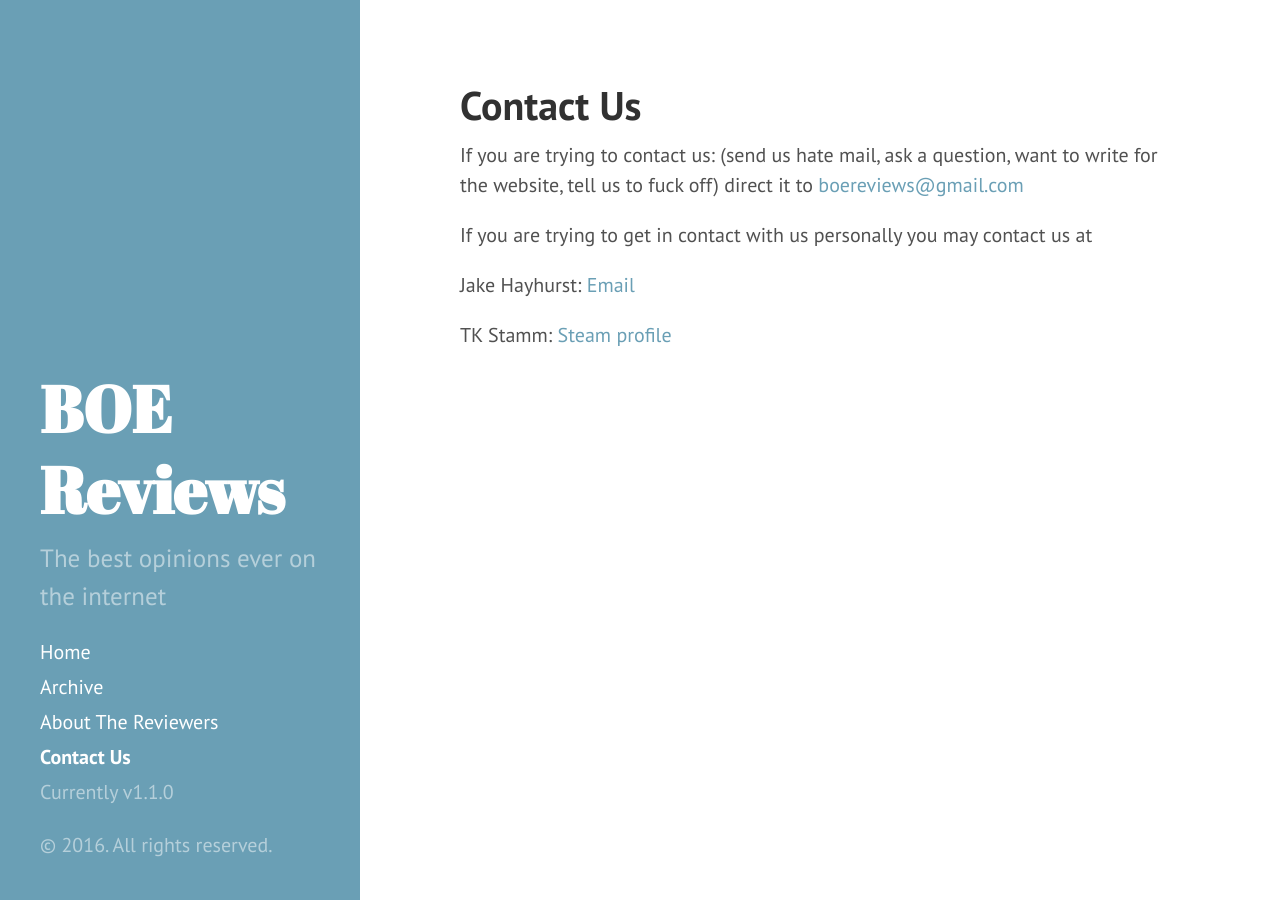
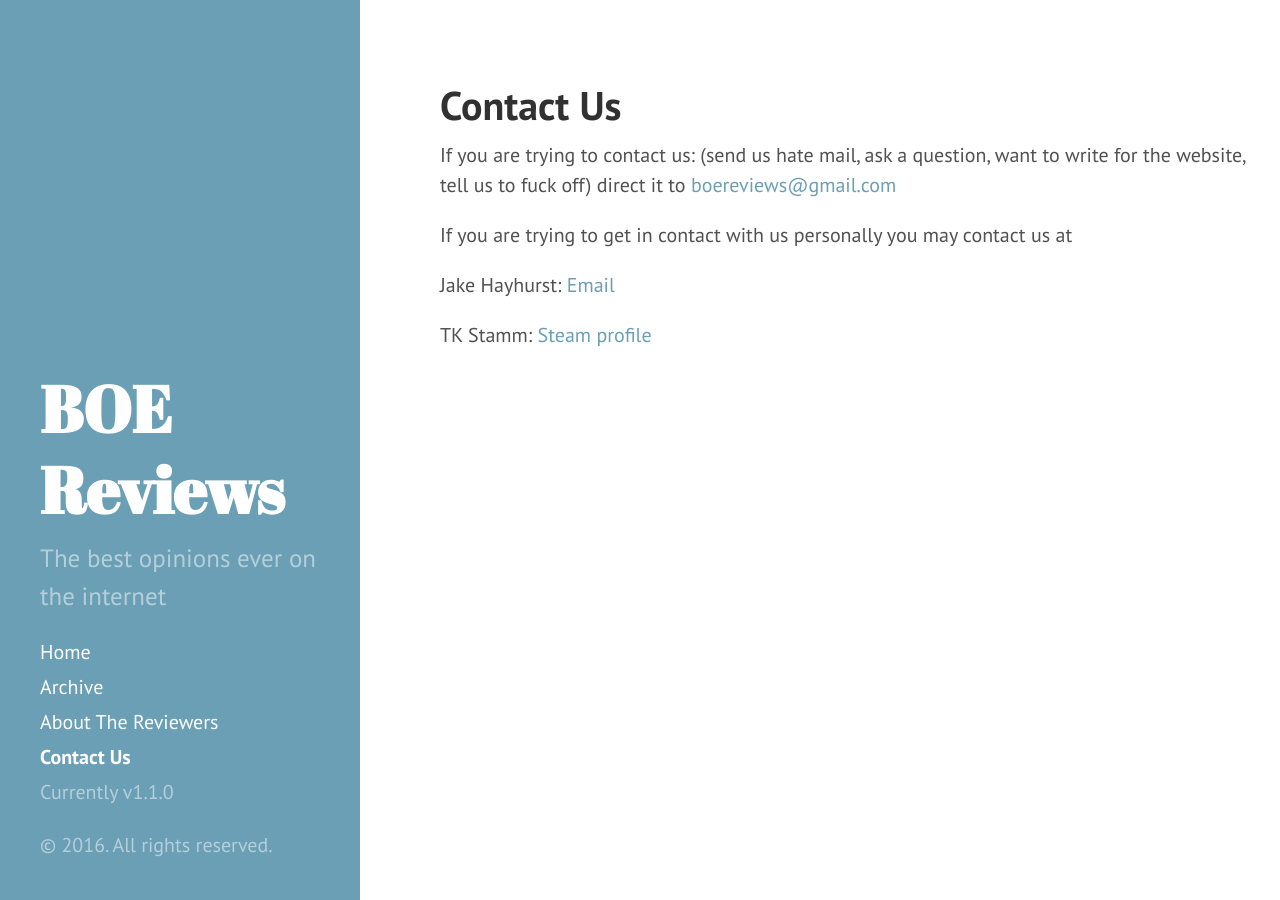
Before and after one commit to LordFluffyPants/LordFluffyPants.github.io, a Jekyll site: the page built from contact.md, in a window 1280 px wide. Built offline with Jekyll 4.4.1, drawn with Linux system fonts in a browser that asks for light colours.

Commit message:
website support for wider monitors

```diff
--- a/public/css/hyde.css
+++ b/public/css/hyde.css
@@ -121,6 +121,8 @@
  * with a 25%-wide `.sidebar`.
  */
 
+/** This Block updates the page and stops it from adjusting to wide monitors
+*/
  .content {
    padding-top:    4rem;
    padding-bottom: 4rem;
@@ -128,20 +130,22 @@
 
  @media (min-width: 48em) {
    .content {
-    max-width: 38rem;
-    margin-left: 20rem;
-    margin-right: 2rem;
+     max-width: 78rem;
+     padding-left: 22rem;
+     margin-left: auto;
+     margin-right: auto;
    }
    .content a,
    .related-posts li a:hover {
      color: #6a9fb5;
    }
  }
-
+ /** Seems important but doesnt do anything
+ */
  @media (min-width: 64em) {
    .content {
-    margin-left: 22rem;
-    margin-right: 4rem;
+     margin-left: auto;
+     margin-right: auto;
    }
    .content a,
    .related-posts li a:hover {
@@ -163,10 +167,8 @@
     background-color: #6a9fb5;
   }
   .layout-reverse .content {
-
     margin-left: 2rem;
     margin-right: 20rem;
-
   }
   .layout-reverse .content a,
   .layout-reverse .related-posts li a:hover {
```
Also changed, not shown: index.html (line endings or trailing spaces). Lines whose indentation alone changed are shown as unchanged.
